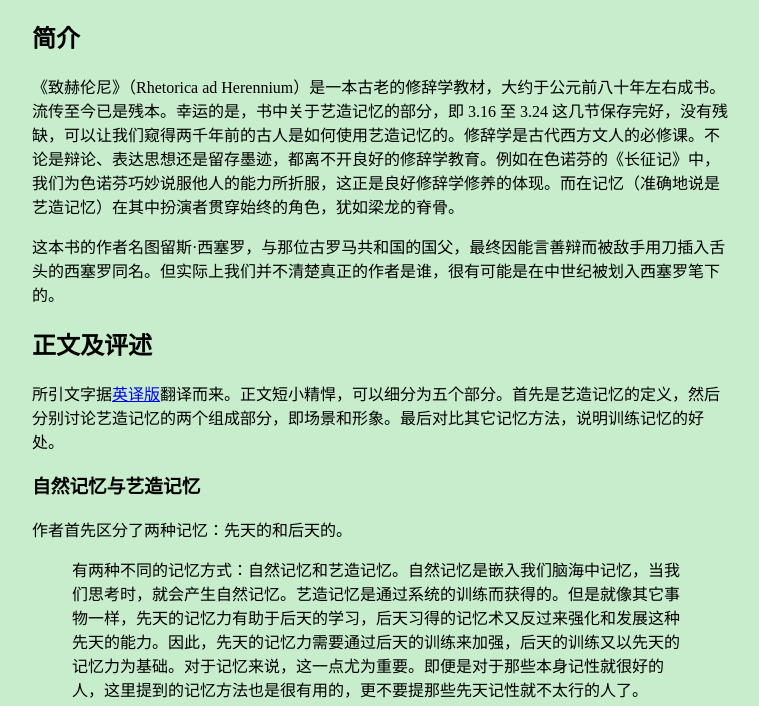
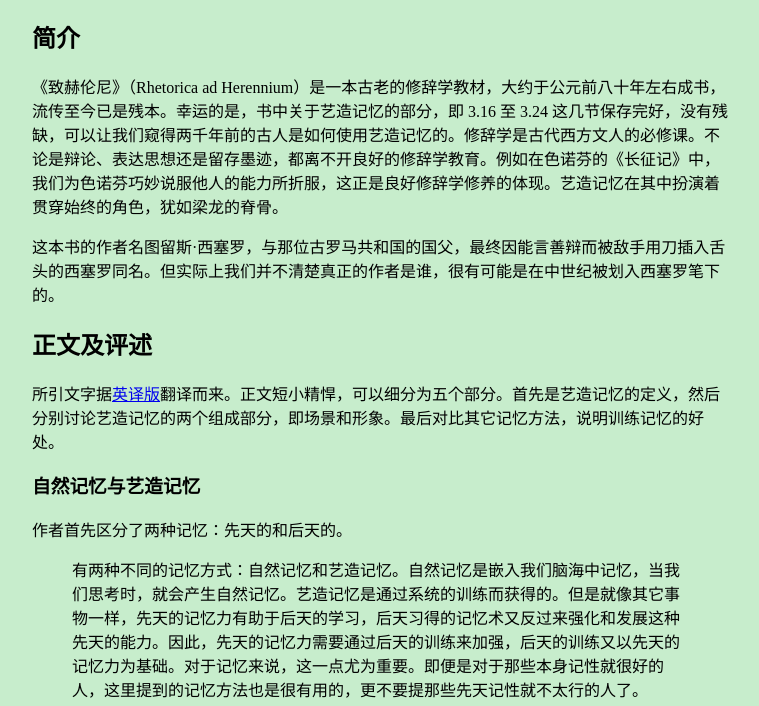
Before and after one commit to shuiruge/art-of-memory, a plain HTML site: page ch1.html in a window 1280 px wide. Shown: the part 94-800 px from the top of the page, without its empty margins (258-1017 px from the left). Drawn offline with Linux system fonts and the light colour scheme.

Commit message:
Fix typo.

```diff
--- a/ch1.html
+++ b/ch1.html
@@ -11,7 +11,7 @@
     <h1>（伪托）图留斯·西塞罗的《致赫伦尼》</h1>
     <h2>简介</h2>
     <p>
-      《致赫伦尼》（Rhetorica ad Herennium）是一本古老的修辞学教材，大约于公元前八十年左右成书。流传至今已是残本。幸运的是，书中关于艺造记忆的部分，即 3.16 至 3.24 这几节保存完好，没有残缺，可以让我们窥得两千年前的古人是如何使用艺造记忆的。修辞学是古代西方文人的必修课。不论是辩论、表达思想还是留存墨迹，都离不开良好的修辞学教育。例如在色诺芬的《长征记》中，我们为色诺芬巧妙说服他人的能力所折服，这正是良好修辞学修养的体现。而在记忆（准确地说是艺造记忆）在其中扮演者贯穿始终的角色，犹如梁龙的脊骨。
+      《致赫伦尼》（Rhetorica ad Herennium）是一本古老的修辞学教材，大约于公元前八十年左右成书，流传至今已是残本。幸运的是，书中关于艺造记忆的部分，即 3.16 至 3.24 这几节保存完好，没有残缺，可以让我们窥得两千年前的古人是如何使用艺造记忆的。修辞学是古代西方文人的必修课。不论是辩论、表达思想还是留存墨迹，都离不开良好的修辞学教育。例如在色诺芬的《长征记》中，我们为色诺芬巧妙说服他人的能力所折服，这正是良好修辞学修养的体现。艺造记忆在其中扮演着贯穿始终的角色，犹如梁龙的脊骨。
     </p>
     <p>
       这本书的作者名图留斯·西塞罗，与那位古罗马共和国的国父，最终因能言善辩而被敌手用刀插入舌头的西塞罗同名。但实际上我们并不清楚真正的作者是谁，很有可能是在中世纪被划入西塞罗笔下的。
```
